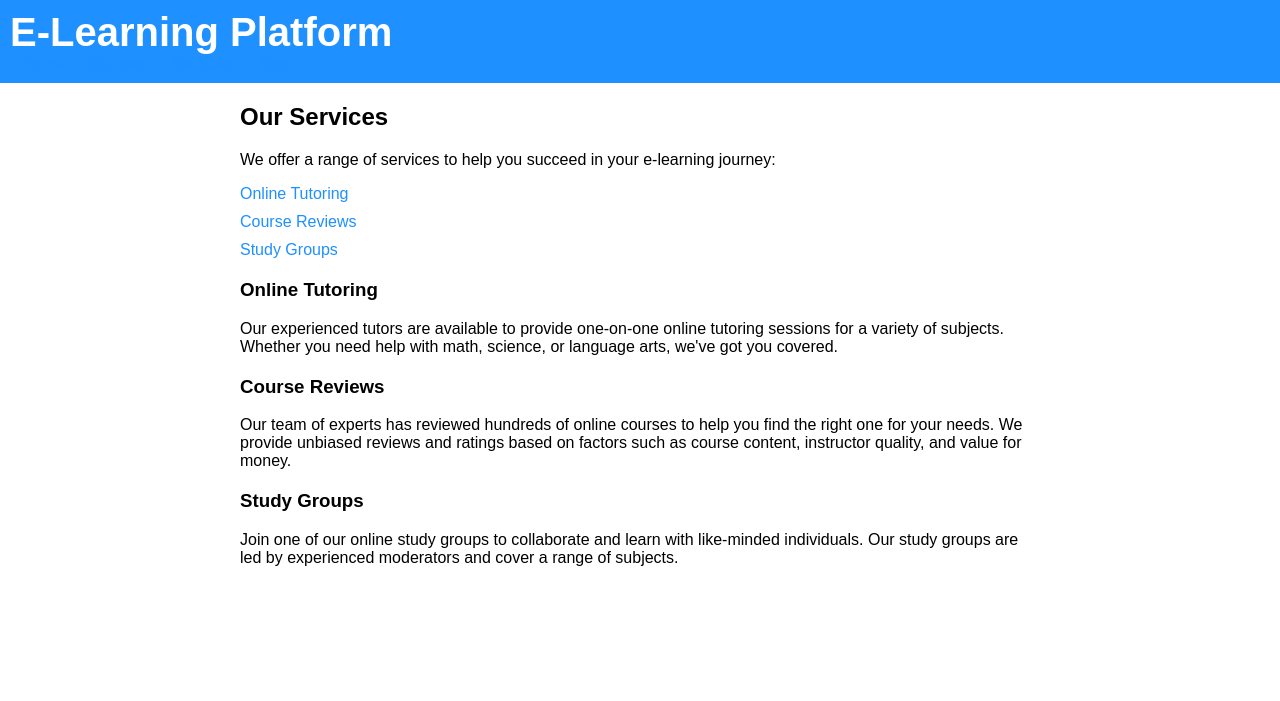
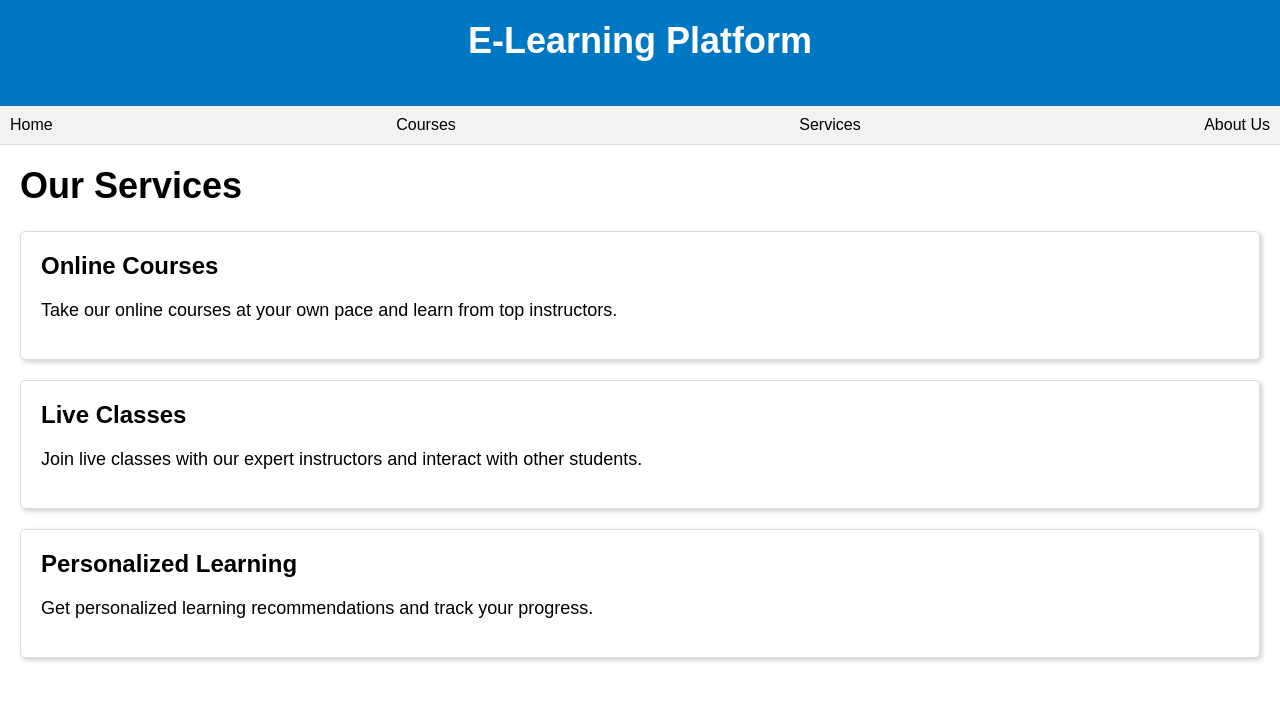
Before and after one commit to orii-blackmark/E-LEARNING-PLATFORM, a PHP site: page /service.html in a window 1280 px wide. Shown: the top 701 px of the page. Run offline with PHP 8.4, Linux system fonts and the light colour scheme.

Commit message:
first commit

```diff
--- a/service.html
+++ b/service.html
@@ -2,40 +2,92 @@
 <html>
   <head>
     <title>E-Learning Platform - Services</title>
-	<link rel="stylesheet" type="text/css" href="services.css">
+    <style>
+      /* CSS styles go here */
+      body {
+        font-family: Arial, sans-serif;
+        margin: 0;
+        padding: 0;
+      }
+
+      header {
+        background-color: #0077c2;
+        color: white;
+        padding: 20px;
+        text-align: center;
+      }
+
+      nav {
+        background-color: #f2f2f2;
+        border-bottom: 1px solid #ddd;
+        display: flex;
+        justify-content: space-between;
+        padding: 10px;
+      }
+
+      nav a {
+        color: black;
+        text-decoration: none;
+      }
+
+      nav a:hover {
+        text-decoration: underline;
+      }
+
+      main {
+        padding: 20px;
+      }
+
+      h1 {
+        font-size: 36px;
+        margin-top: 0;
+      }
+
+      .service {
+        border: 1px solid #ddd;
+        border-radius: 5px;
+        box-shadow: 2px 2px 5px #ccc;
+        margin-bottom: 20px;
+        padding: 20px;
+      }
+
+      .service h2 {
+        font-size: 24px;
+        margin-top: 0;
+      }
+
+      .service p {
+        font-size: 18px;
+      }
+    </style>
   </head>
   <body>
     <header>
       <h1>E-Learning Platform</h1>
+    </header>
     <nav>
-			<ul>
-				<li><a href="index.html">Home</a></li>
-				<li><a href="courses.html">Courses</a></li>
-				<li class="current"><a href="services.html">Services</a></li>
-				<li><a href="about.html">About</a></li>
-			</ul>
+      <a href="#">Home</a>
+      <a href="#">Courses</a>
+      <a href="#">Services</a>
+      <a href="#">About Us</a>
     </nav>
-	</header>
     <main>
-		<h2>Our Services</h2>
-		<p>We offer a range of services to help you succeed in your e-learning journey:</p>
-		<ul>
-			<li><a href="#online-tutoring">Online Tutoring</a></li>
-			<li><a href="#course-reviews">Course Reviews</a></li>
-			<li><a href="#study-groups">Study Groups</a></li>
-		</ul>
-		<section id="online-tutoring">
-			<h3>Online Tutoring</h3>
-			<p>Our experienced tutors are available to provide one-on-one online tutoring sessions for a variety of subjects. Whether you need help with math, science, or language arts, we've got you covered.</p>
-		</section>
-		<section id="course-reviews">
-			<h3>Course Reviews</h3>
-			<p>Our team of experts has reviewed hundreds of online courses to help you find the right one for your needs. We provide unbiased reviews and ratings based on factors such as course content, instructor quality, and value for money.</p>
-		</section>
-		<section id="study-groups">
-			<h3>Study Groups</h3>
-			<p>Join one of our online study groups to collaborate and learn with like-minded individuals. Our study groups are led by experienced moderators and cover a range of subjects.</p>
-		</section>
+      <h1>Our Services</h1>
+
+      <div class="service">
+        <h2>Online Courses</h2>
+        <p>Take our online courses at your own pace and learn from top instructors.</p>
+      </div>
+
+      <div class="service">
+        <h2>Live Classes</h2>
+        <p>Join live classes with our expert instructors and interact with other students.</p>
+      </div>
+
+      <div class="service">
+        <h2>Personalized Learning</h2>
+        <p>Get personalized learning recommendations and track your progress.</p>
+      </div>
     </main>
   </body>
 </html>
--- a/services.css
+++ b/services.css
@@ -75,6 +75,3 @@ section {
 h3 {
 	margin-top: 0;
 }
-
-footer {
-	background-color: #1E90FF
```
Also changed, not shown: glossary.txt (added, +41 -0 lines), 1 other file. Lines whose indentation alone changed are shown as unchanged.
